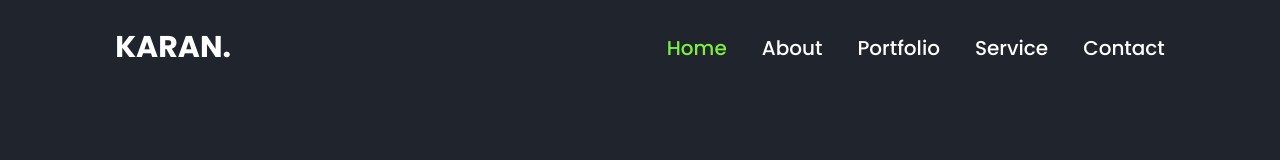
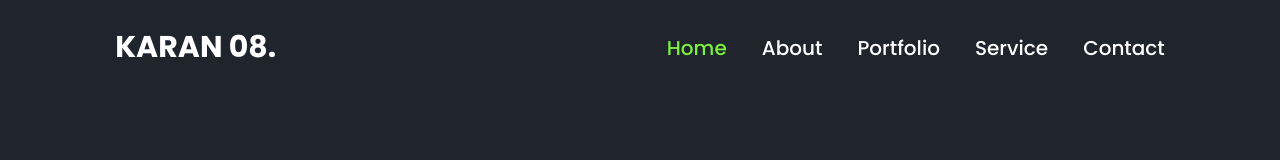
Before and after one commit to karanthakor08/karan08.github.io, a plain HTML site: page index.html in a window 1280 px wide. Shown: the top 160 px of the page. Drawn offline with nearby package versions, Linux system fonts and the light colour scheme.

Commit message:
Update index.html

```diff
--- a/index.html
+++ b/index.html
@@ -13,7 +13,7 @@
 <body>
 
     <nav class="navbar">
-        <a href="#" class="logo">KARAN.</a>
+        <a href="#" class="logo">KARAN 08.</a>
         <ul>
             <li class="active"><a href="#">Home</a></li>
             <li><a href="#">About</a></li>
```
